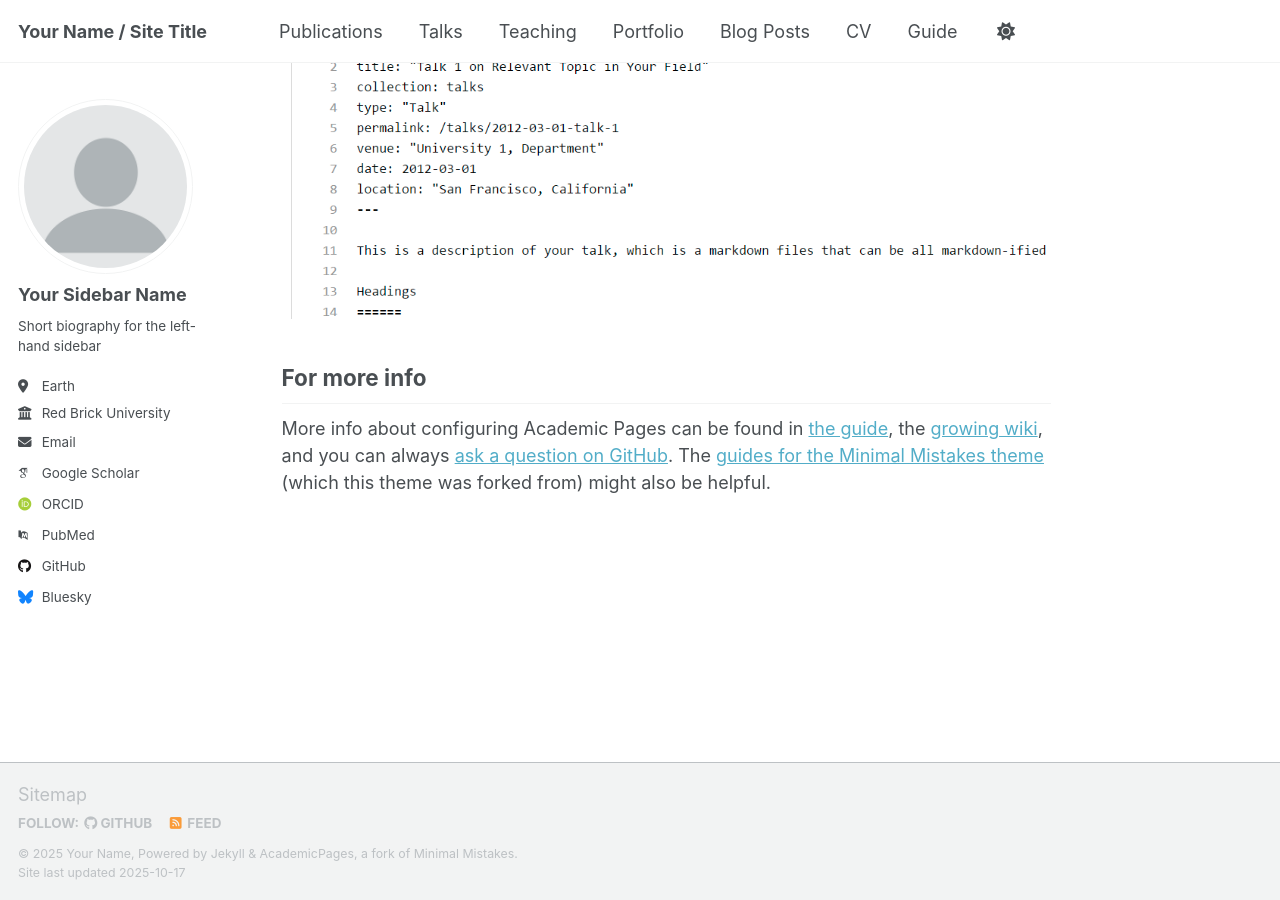
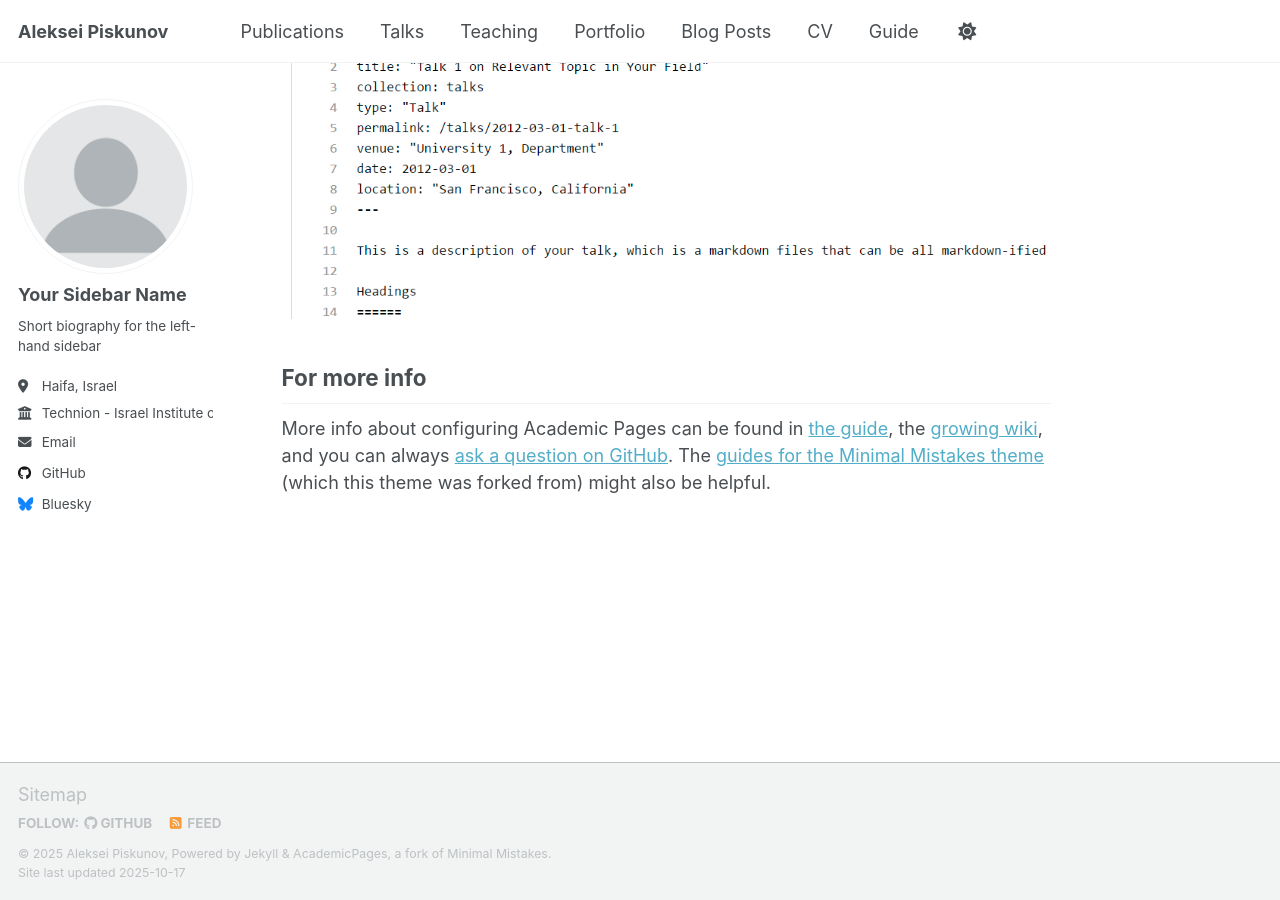
Before and after one commit to aleksei-piskunov/aleksei-piskunov.github.io, a Jekyll site: the page built from _pages/about.md, in a window 1280 px wide and 900 px high, scrolled down 2880 px. Built offline with Jekyll 4.4.1, drawn with Linux system fonts in a browser that asks for light colours; some web fonts are replaced; a script that is not in the unit is left out.

Commit message:
Update _config.yml

```diff
--- a/_config.yml
+++ b/_config.yml
@@ -9,11 +9,11 @@
 # Basic Site Settings
 locale                   : "en-US"
 site_theme               : "default" # Currently available options are "default", "air"
-title                    : "Your Name / Site Title"
+title                    : "Aleksei Piskunov"
 title_separator          : "-"
-name                     : &name "Your Name"
-description              : &description "Your Name's academic portfolio"   # Update this with a general description of your site, this is the default if not overridden by a page
-url                      : https://academicpages.github.io # The base hostname & protocol for your site e.g. "https://[your GitHub username].github.io",
+name                     : &name "Aleksei Piskunov"
+description              : &description "PhD student in Mathematics"   # Update this with a general description of your site, this is the default if not overridden by a page
+url                      : https://aleksei-piskunov.github.io/ # The base hostname & protocol for your site e.g. "https://[your GitHub username].github.io",
                                                            # or if you already have some other page hosted on Github then use "https://[your GitHub username].github.io/[Your Repo Name]"
 baseurl                  : "" # the subpath of your site, e.g. "/blog"
 repository               : "academicpages/academicpages.github.io"
@@ -27,20 +27,20 @@
   name             : "Your Sidebar Name"
   pronouns         : # example: "she/her"
   bio              : "Short biography for the left-hand sidebar"
-  location         : "Earth"
-  employer         : "Red Brick University"
+  location         : "Haifa, Israel"
+  employer         : "Technion - Israel Institute of Technology"
   uri              : # URL
-  email            : "none@example.org"
+  email            : "alexeip@campus.technion.ac.il"
 
   # Academic websites
   academia         : # URL
   arxiv            : # URL - Update with the correct link to your profile
-  googlescholar    : "https://scholar.google.com/citations?user=PS_CX0AAAAAJ"
+  googlescholar    : #
   inspire-hep      : # URL
   impactstory      : # URL
-  orcid            : "http://orcid.org/yourorcidurl"
+  orcid            : #
   semantic         : # URL
-  pubmed           : "https://www.ncbi.nlm.nih.gov/pubmed/?term=john+snow"
+  pubmed           : #
   researchgate     : # URL
   scopus           : # URL
 
```
